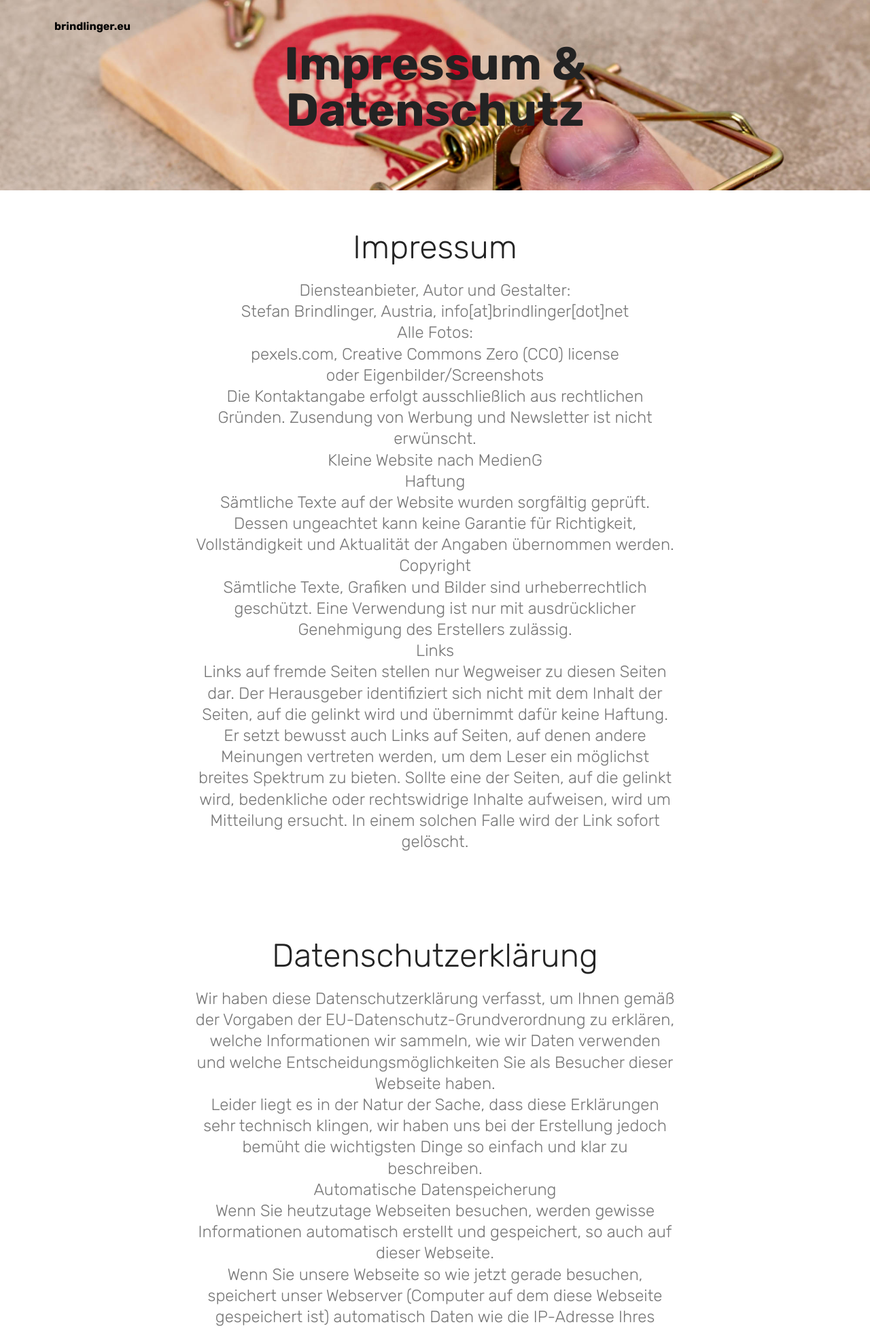
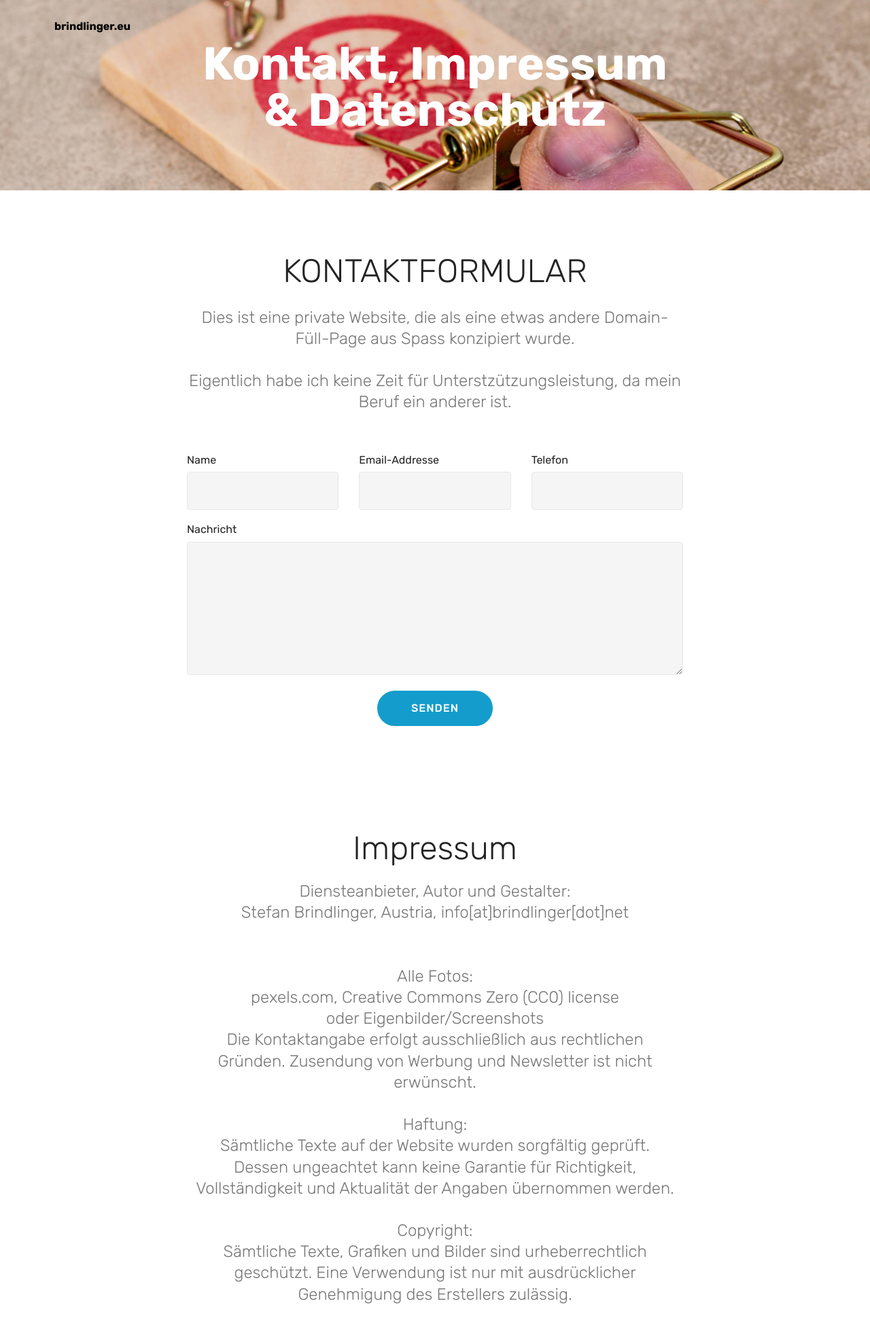
Before and after one commit to sbrind/sbrind.github.io, a PHP site: page /impressum.html in a window 1280 px wide. Shown: the top 1955 px of the page at 68% size. Run offline with PHP 8.4, Linux system fonts and the light colour scheme.

Commit message:
create github pages

```diff
--- a/assets/mobirise/css/mbr-additional.css
+++ b/assets/mobirise/css/mbr-additional.css
@@ -1924,8 +1900,32 @@ body {
   padding-bottom: 60px;
   background-image: url("../../../assets/images/close-up-finger-hurt-433625-2000x1420.jpg");
 }
-.cid-qXl1X6GBnT H2 {
-  color: #232323;
+.cid-rgcfaqK80r {
+  padding-top: 90px;
+  padding-bottom: 90px;
+  background-color: #ffffff;
+}
+.cid-rgcfaqK80r .title {
+  margin-bottom: 2rem;
+}
+.cid-rgcfaqK80r .mbr-section-subtitle {
+  color: #767676;
+}
+.cid-rgcfaqK80r a:not([href]):not([tabindex]) {
+  color: #fff;
+  border-radius: 3px;
+}
+.cid-rgcfaqK80r a.btn-white:not([href]):not([tabindex]) {
+  color: #333;
+}
+.cid-rgcfaqK80r .multi-horizontal {
+  flex-grow: 1;
+  -webkit-flex-grow: 1;
+  max-width: 100%;
+}
+.cid-rgcfaqK80r .input-group-btn {
+  display: block;
+  text-align: center;
 }
 .cid-qXl1V6isQT {
   padding-top: 60px;
--- a/impressum.html
+++ b/impressum.html
@@ -23,63 +23,7 @@
 
 </head>
 <body>
-  <section class="mbr-section content5 cid-qXl1X6GBnT mbr-parallax-background" id="content5-c">
-
-
-
-
-
-    <div class="container">
-        <div class="media-container-row">
-            <div class="title col-12 col-md-8">
-                <h2 class="align-center mbr-bold mbr-white pb-3 mbr-fonts-style display-1">
-                    Impressum &amp; Datenschutz</h2>
-
-
-
-            </div>
-        </div>
-    </div>
-</section>
-
-<section class="engine"><a href="https://mobirise.info/b">how to create your own site for free</a></section><section class="mbr-section content4 cid-qXl1V6isQT" id="content4-b">
-
-
-
-    <div class="container">
-        <div class="media-container-row">
-            <div class="title col-12 col-md-8">
-                <h2 class="align-center pb-3 mbr-fonts-style display-2">
-                    Impressum</h2>
-                <h3 class="mbr-section-subtitle align-center mbr-light mbr-fonts-style display-5">Diensteanbieter, Autor und Gestalter:
-<div>Stefan Brindlinger, Austria, info[at]brindlinger[dot]net
-</div><div>
-</div><div>Alle Fotos:
-</div><div>pexels.com, Creative Commons Zero (CC0) license
-</div><div>oder Eigenbilder/Screenshots
-</div><div>
-</div><div>Die Kontaktangabe erfolgt ausschließlich aus rechtlichen Gründen. Zusendung von Werbung und Newsletter ist nicht erwünscht.
-</div><div>
-</div><div>Kleine Website nach MedienG
-</div><div>
-</div><div>Haftung
-</div><div>
-</div><div>Sämtliche Texte auf der Website wurden sorgfältig geprüft. Dessen ungeachtet kann keine Garantie für Richtigkeit, Vollständigkeit und Aktualität der Angaben übernommen werden.
-</div><div>
-</div><div>Copyright
-</div><div>
-</div><div>Sämtliche Texte, Grafiken und Bilder sind urheberrechtlich geschützt. Eine Verwendung ist nur mit ausdrücklicher Genehmigung des Erstellers zulässig.
-</div><div>
-</div><div>Links
-</div><div>
-</div><div>Links auf fremde Seiten stellen nur Wegweiser zu diesen Seiten dar. Der Herausgeber identifiziert sich nicht mit dem Inhalt der Seiten, auf die gelinkt wird und übernimmt dafür keine Haftung. Er setzt bewusst auch Links auf Seiten, auf denen andere Meinungen vertreten werden, um dem Leser ein möglichst breites Spektrum zu bieten. Sollte eine der Seiten, auf die gelinkt wird, bedenkliche oder rechtswidrige Inhalte aufweisen, wird um Mitteilung ersucht. In einem solchen Falle wird der Link sofort gelöscht.</div></h3>
-
-            </div>
-        </div>
-    </div>
-</section>
-
-<section class="menu cid-qXkVUFhK9s" once="menu" id="menu2-9">
+  <section class="menu cid-qXkVUFhK9s" once="menu" id="menu2-9">
 
 
 
@@ -95,7 +39,7 @@
         <div class="menu-logo">
             <div class="navbar-brand">
 
-                <span class="navbar-caption-wrap"><a class="navbar-caption text-black display-4" href="https://www.brindlinger.eu">
+                <span class="navbar-caption-wrap"><a class="navbar-caption text-black display-4" href="https://brindlinger.eu">
                         brindlinger.eu</a></span>
             </div>
         </div>
@@ -108,6 +52,113 @@
     </nav>
 </section>
 
+<section class="engine"><a href="https://mobirise.info/x">free css templates</a></section><section class="mbr-section content5 cid-qXl1X6GBnT mbr-parallax-background" id="content5-c">
+
+
+
+
+
+    <div class="container">
+        <div class="media-container-row">
+            <div class="title col-12 col-md-8">
+                <h2 class="align-center mbr-bold mbr-white pb-3 mbr-fonts-style display-1">Kontakt, Impressum &amp; Datenschutz</h2>
+
+
+
+            </div>
+        </div>
+    </div>
+</section>
+
+<section class="mbr-section form1 cid-rgcfaqK80r" id="form1-h">
+
+
+
+
+    <div class="container">
+        <div class="row justify-content-center">
+            <div class="title col-12 col-lg-8">
+                <h2 class="mbr-section-title align-center pb-3 mbr-fonts-style display-2">
+                    KONTAKTFORMULAR
+                </h2>
+                <h3 class="mbr-section-subtitle align-center mbr-light pb-3 mbr-fonts-style display-5">
+                    Dies ist eine private Website, die als eine etwas andere Domain-Füll-Page aus Spass konzipiert wurde.<br><br>Eigentlich habe ich keine Zeit für Unterstzützungsleistung, da mein Beruf ein anderer ist.</h3>
+            </div>
+        </div>
+    </div>
+    <div class="container">
+        <div class="row justify-content-center">
+            <div class="media-container-column col-lg-8" data-form-type="formoid">
+                    <div data-form-alert="" hidden="">Vielen Dank! Ihre Nachricht wurde verschickt!</div>
+
+                    <form class="mbr-form" action="https://mobirise.com/" method="post" data-form-title="Mobirise Form"><input type="hidden" name="email" data-form-email="true" value="ZFaaAJvqgkgIAc15ednldg3BAST5pD23usT3PVwuvFtu7eSwfMcD5cGj7vrJsk18Yc3qbEL11lOcWNnKVBqSP7JdOkbswozc2d22bfo84F/ceW8QMd7eKgvYBWf/UDsg">
+                        <div class="row row-sm-offset">
+                            <div class="col-md-4 multi-horizontal" data-for="name">
+                                <div class="form-group">
+                                    <label class="form-control-label mbr-fonts-style display-7" for="name-form1-h">Name</label>
+                                    <input type="text" class="form-control" name="name" data-form-field="Name" required="" id="name-form1-h">
+                                </div>
+                            </div>
+                            <div class="col-md-4 multi-horizontal" data-for="email">
+                                <div class="form-group">
+                                    <label class="form-control-label mbr-fonts-style display-7" for="email-form1-h">Email-Addresse</label>
+                                    <input type="email" class="form-control" name="email" data-form-field="Email" required="" id="email-form1-h">
+                                </div>
+                            </div>
+                            <div class="col-md-4 multi-horizontal" data-for="phone">
+                                <div class="form-group">
+                                    <label class="form-control-label mbr-fonts-style display-7" for="phone-form1-h">Telefon</label>
+                                    <input type="tel" class="form-control" name="phone" data-form-field="Phone" id="phone-form1-h">
+                                </div>
+                            </div>
+                        </div>
+                        <div class="form-group" data-for="message">
+                            <label class="form-control-label mbr-fonts-style display-7" for="message-form1-h">Nachricht</label>
+                            <textarea type="text" class="form-control" name="message" rows="7" data-form-field="Message" id="message-form1-h"></textarea>
+                        </div>
+
+                        <span class="input-group-btn">
+                            <button href="" type="submit" class="btn btn-primary btn-form display-4">SENDEN</button>
+                        </span>
+                    </form>
+            </div>
+        </div>
+    </div>
+</section>
+
+<section class="mbr-section content4 cid-qXl1V6isQT" id="content4-b">
+
+
+
+    <div class="container">
+        <div class="media-container-row">
+            <div class="title col-12 col-md-8">
+                <h2 class="align-center pb-3 mbr-fonts-style display-2">
+                    Impressum</h2>
+                <h3 class="mbr-section-subtitle align-center mbr-light mbr-fonts-style display-5">Diensteanbieter, Autor und Gestalter:
+<div>Stefan Brindlinger, Austria, info[at]brindlinger[dot]net
+</div><div>
+</div><div><br></div><br><div>Alle Fotos:
+</div><div>pexels.com, Creative Commons Zero (CC0) license
+</div><div>oder Eigenbilder/Screenshots
+</div><div>
+</div><div>Die Kontaktangabe erfolgt ausschließlich aus rechtlichen Gründen. Zusendung von Werbung und Newsletter ist nicht erwünscht.
+</div><div>
+</div><div><br></div><div>
+</div><div>Haftung:</div><div>
+</div><div>Sämtliche Texte auf der Website wurden sorgfältig geprüft. Dessen ungeachtet kann keine Garantie für Richtigkeit, Vollständigkeit und Aktualität der Angaben übernommen werden.
+</div><div>
+</div><div><br></div><div>Copyright:</div><div>
+</div><div>Sämtliche Texte, Grafiken und Bilder sind urheberrechtlich geschützt. Eine Verwendung ist nur mit ausdrücklicher Genehmigung des Erstellers zulässig.
+</div><div>
+</div><div><br></div><br><div>Links:</div><div>
+</div><div>Links auf fremde Seiten stellen nur Wegweiser zu diesen Seiten dar. Der Herausgeber identifiziert sich nicht mit dem Inhalt der Seiten, auf die gelinkt wird und übernimmt dafür keine Haftung. Er setzt bewusst auch Links auf Seiten, auf denen andere Meinungen vertreten werden, um dem Leser ein möglichst breites Spektrum zu bieten. Sollte eine der Seiten, auf die gelinkt wird, bedenkliche oder rechtswidrige Inhalte aufweisen, wird um Mitteilung ersucht. In einem solchen Falle wird der Link sofort gelöscht.</div></h3>
+
+            </div>
+        </div>
+    </div>
+</section>
+
 <section class="mbr-section content4 cid-qXl2gy85BU" id="content4-d">
 
 
@@ -117,33 +168,33 @@
             <div class="title col-12 col-md-8">
                 <h2 class="align-center pb-3 mbr-fonts-style display-2">
                     Datenschutzerklärung</h2>
-                <h3 class="mbr-section-subtitle align-center mbr-light mbr-fonts-style display-5">Wir haben diese Datenschutzerklärung verfasst, um Ihnen gemäß der Vorgaben der EU-Datenschutz-Grundverordnung zu erklären, welche Informationen wir sammeln, wie wir Daten verwenden und welche Entscheidungsmöglichkeiten Sie als Besucher dieser Webseite haben.
+                <h3 class="mbr-section-subtitle align-center mbr-light mbr-fonts-style display-5">Wir haben diese Datenschutzerklärung verfasst, um Ihnen gemäß der Vorgaben der EU-Datenschutz-Grundverordnung zu erklären, welche Informationen wir sammeln, wie wir Daten verwenden und welche Entscheidungsmöglichkeiten Sie als Besucher dieser Webseite haben.<br><br>
 <div>
-</div><div>Leider liegt es in der Natur der Sache, dass diese Erklärungen sehr technisch klingen, wir haben uns bei der Erstellung jedoch bemüht die wichtigsten Dinge so einfach und klar zu beschreiben.
+</div><div>Leider liegt es in der Natur der Sache, dass diese Erklärungen sehr technisch klingen, wir haben uns bei der Erstellung jedoch bemüht die wichtigsten Dinge so einfach und klar zu beschreiben.</div><br><div>
 </div><div>
 </div><div>Automatische Datenspeicherung
 </div><div>
-</div><div>Wenn Sie heutzutage Webseiten besuchen, werden gewisse Informationen automatisch erstellt und gespeichert, so auch auf dieser Webseite.
+</div><div>Wenn Sie heutzutage Webseiten besuchen, werden gewisse Informationen automatisch erstellt und gespeichert, so auch auf dieser Webseite.</div><br><div>
 </div><div>
-</div><div>Wenn Sie unsere Webseite so wie jetzt gerade besuchen, speichert unser Webserver (Computer auf dem diese Webseite gespeichert ist) automatisch Daten wie die IP-Adresse Ihres Gerätes, die Adressen der besuchten Unterseiten, Details zu Ihrem Browser (z.B. Chrome, Firefox, Edge,…) und Datum sowie Uhrzeit. Wir nutzen diese Daten nicht und geben Sie in der Regel nicht weiter, können jedoch nicht ausschließen, dass diese Daten beim Vorliegen von rechtswidrigem Verhalten eingesehen werden.
+</div><div>Wenn Sie unsere Webseite so wie jetzt gerade besuchen, speichert unser Webserver (Computer auf dem diese Webseite gespeichert ist) automatisch Daten wie die IP-Adresse Ihres Gerätes, die Adressen der besuchten Unterseiten, Details zu Ihrem Browser (z.B. Chrome, Firefox, Edge,…) und Datum sowie Uhrzeit. Wir nutzen diese Daten nicht und geben Sie in der Regel nicht weiter, können jedoch nicht ausschließen, dass diese Daten beim Vorliegen von rechtswidrigem Verhalten eingesehen werden.</div><br><div>
 </div><div>
 </div><div>Speicherung persönlicher Daten
 </div><div>
-</div><div>Persönliche Daten, die Sie uns auf dieser Website elektronisch übermitteln, wie zum Beispiel Name, E-Mail-Adresse, Adresse oder andere persönlichen Angaben im Rahmen der Übermittlung eines Formulars oder Kommentaren im Blog, werden von uns gemeinsam mit dem Zeitpunkt und der IP-Adresse nur zum jeweils angegebenen Zweck verwendet, sicher verwahrt und nicht an Dritte weitergegeben.
+</div><div>Persönliche Daten, die Sie uns auf dieser Website elektronisch übermitteln, wie zum Beispiel Name, E-Mail-Adresse, Adresse oder andere persönlichen Angaben im Rahmen der Übermittlung eines Formulars oder Kommentaren im Blog, werden von uns gemeinsam mit dem Zeitpunkt und der IP-Adresse nur zum jeweils angegebenen Zweck verwendet, sicher verwahrt und nicht an Dritte weitergegeben.</div><br><div>
 </div><div>
 </div><div>Wir nutzen Ihre persönlichen Daten somit nur für die Kommunikation mit jenen Besuchern, die Kontakt ausdrücklich wünschen und für die Abwicklung der auf dieser Webseite angebotenen Dienstleistungen und Produkte. Wir geben Ihre persönlichen Daten ohne Zustimmung nicht weiter, können jedoch nicht ausschließen, dass diese Daten beim Vorliegen von rechtswidrigem Verhalten eingesehen werden.
 </div><div>
-</div><div>Wenn Sie uns persönliche Daten per E-Mail schicken – somit abseits dieser Webseite – können wir keine sichere Übertragung und den Schutz Ihrer Daten garantieren. Wir empfehlen Ihnen, vertrauliche Daten niemals unverschlüsselt per E-Mail zu übermitteln.
+</div><div>Wenn Sie uns persönliche Daten per E-Mail schicken – somit abseits dieser Webseite – können wir keine sichere Übertragung und den Schutz Ihrer Daten garantieren. Wir empfehlen Ihnen, vertrauliche Daten niemals unverschlüsselt per E-Mail zu übermitteln.</div><br><div>
 </div><div>
 </div><div>Ihre Rechte
 </div><div>
 </div><div>Ihnen stehen grundsätzlich die Rechte auf Auskunft, Berichtigung, Löschung, Einschränkung, Datenübertragbarkeit, Widerruf und Widerspruch zu. Wenn Sie glauben, dass die Verarbeitung Ihrer Daten gegen das Datenschutzrecht verstößt oder Ihre datenschutzrechtlichen Ansprüche sonst in einer Weise verletzt worden sind, können Sie sich bei der Aufsichtsbehörde beschweren. In Österreich ist dies die Datenschutzbehörde, deren Webseiten Sie unter https://www.dsb.gv.at/ finden.
 </div><div>
-</div><div>TLS-Verschlüsselung mit https
+</div><div><br></div><div>TLS-Verschlüsselung mit https
 </div><div>
 </div><div>Wir verwenden https um Daten abhörsicher im Internet zu übertragen. Durch den Einsatz von TLS (Transport Layer Security), einem Verschlüsselungsprotokoll zur sicheren Datenübertragung im Internet können wir den Schutz vertraulicher Daten sicherstellen. Sie erkennen die Benutzung dieser Absicherung der Datenübertragung am kleinen Schloßsymbol links oben im Browser und der Verwendung des Schemas https als Teil unserer Internetadresse.
 </div><div>
-</div><div>Cookies
+</div><div><br></div><br><div>Cookies
 </div><div>
 </div><div>Unsere Website verwendet HTTP-Cookies um nutzerspezifische Daten zu speichern.
 </div><div>
@@ -176,7 +227,7 @@
         <div class="media-container-row align-center mbr-white">
             <div class="col-12">
                 <p class="mbr-text mb-0 mbr-fonts-style display-7">
-                    © Copyright 2018 Stefan Brindlinger - Alle Rechte vorbehalten<br><a href="impressum.html">Impressum &amp; Datenschutz</a></p>
+                    © Copyright 2018 Stefan Brindlinger - Alle Rechte vorbehalten<br><a href="impressum.html">Impressum, Kontakt &amp; Datenschutz</a></p>
             </div>
         </div>
     </div>
@@ -192,6 +243,7 @@
   <script src="assets/dropdown/js/script.min.js"></script>
   <script src="assets/touchswipe/jquery.touch-swipe.min.js"></script>
   <script src="assets/theme/js/script.js"></script>
+  <script src="assets/formoid/formoid.min.js"></script>
 
 
 </body>
```
Also changed, not shown: other parts of assets/mobirise/css/mbr-additional.css (+6 -30 lines), index.html (+8 -64 lines), 1 other file.
